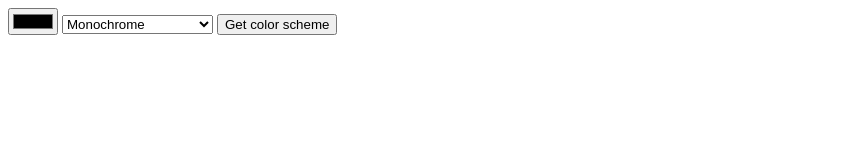
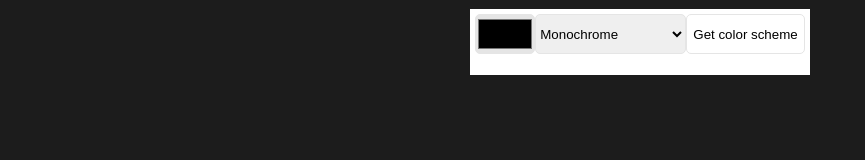
Before and after one commit to Petrasoderstrom1612/Color-picker, a plain HTML site: page index.html in a window 1280 px wide. Shown: the whole page, without its empty margins (0-865 px from the left). Drawn offline with Linux system fonts and the light colour scheme.

Commit message:
nearly done with css

```diff
--- a/index.css
+++ b/index.css
@@ -1,9 +1,56 @@
+body{
+    background-color: #1C1C1C;
+}
+
+main{
+    display: flex;
+    justify-content: center;
+    align-items: center;
+}
+
+.main-container{
+    border: 1px solid #1C1C1C;
+    padding: 5px;
+    background-color: white;
+    max-width: 347px;;
+}
+
+/* input */
+.color-picker-form{
+    display: flex;
+    align-items: stretch;
+    justify-content: space-between;
+}
+
+.color-input{
+    height:33px;
+    background-color: #E5E5E5;
+    border: 1px solid #E5E5E5;
+    width: 60px;
+    height: 40px;
+    padding: 0;
+    border-radius: 5px;
+}
+
+.scheme-options{
+    border: 1px solid #E5E5E5;
+    border-radius: 5px;
+}
+
+.submit-btn{
+    background-color: white;
+    border: 1px solid #E5E5E5;
+    border-radius: 5px;
+}
+
+/* palette */
 .one-color-box{
     height: 250px;
 }
 
 .all-colors-box{
     display: flex;
+    margin-top: 16px;
 }
 
 .one-color-components{
@@ -12,6 +59,7 @@
     flex: 1;
 }
 
-p{
+.color-text{
     font-size:small;
+    align-self: center;
 }
--- a/index.html
+++ b/index.html
@@ -10,11 +10,10 @@
 
 <body>
     <main>
-        <div id="main-container">
-            <div id="color-picker-div">
-                <form id="color-picker-form">
-                    <input type="color" id="color-input"/>
-                    <select id="scheme-options">
+        <div id="main-container" class="main-container">
+                <form id="color-picker-form" class="color-picker-form">
+                    <input type="color" id="color-input" class="color-input"/>
+                    <select id="scheme-options" class="scheme-options">
                         <option value="monochrome">Monochrome</option>
                         <option value="monochrome-dark">Monochrome dark</option>
                         <option value="monochrome-light">Monochrome light</option>
@@ -23,10 +22,9 @@
                         <option value="analogic-complement">Analogic-complement</option>
                         <option value="triad">Triad</option>
                     </select>
-                    <button type="submit">Get color scheme</button>
+                    <button type="submit" class="submit-btn">Get color scheme</button>
                 </form>
                 <div id="all-colors-box" class="all-colors-box"></div>
-            </div>
         </div>
     </main>
     <script src="index.js" type="module"></script>
--- a/index.js
+++ b/index.js
@@ -19,7 +19,7 @@ colorPickerForm.addEventListener("submit", (e) => {
             html += `
             <div class="one-color-components">
                 <div class="one-color-box" style="background-color:${oneColor.hex.value}"></div>
-                <p>${oneColor.hex.value}</p>
+                <p class="color-text">${oneColor.hex.value}</p>
             </div>
             `
         }
```
